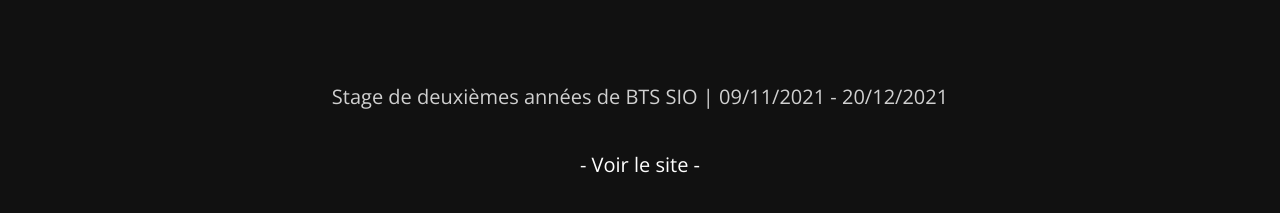
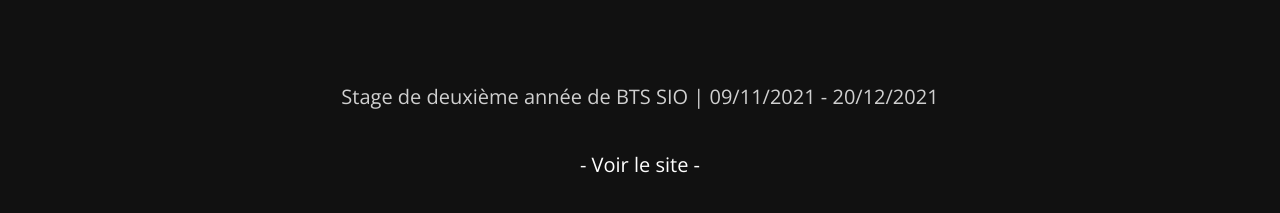
Before and after one commit to CARON-Rachel/CARON-Rachel.github.io, a plain HTML site: page elixir.html in a window 1280 px wide. Shown: the part 197-410 px from the top of the page. Drawn offline with nearby package versions, Linux system fonts and the light colour scheme; grey boxes are pictures that could not be loaded.

Commit message:
Update elixir.html

```diff
--- a/elixir.html
+++ b/elixir.html
@@ -59,7 +59,7 @@
           </div>
         </div>
 
-        <p class = "text">Stage de deuxièmes années de BTS SIO | 09/11/2021 - 20/12/2021 <br><br> <a target="_blank" href = https://www.elixir-creation.fr>- Voir le site -</a></p>
+        <p class = "text">Stage de deuxième année de BTS SIO | 09/11/2021 - 20/12/2021 <br><br> <a target="_blank" href = https://www.elixir-creation.fr>- Voir le site -</a></p>
 
         <div class = "row">
           <div class = "item">
```
